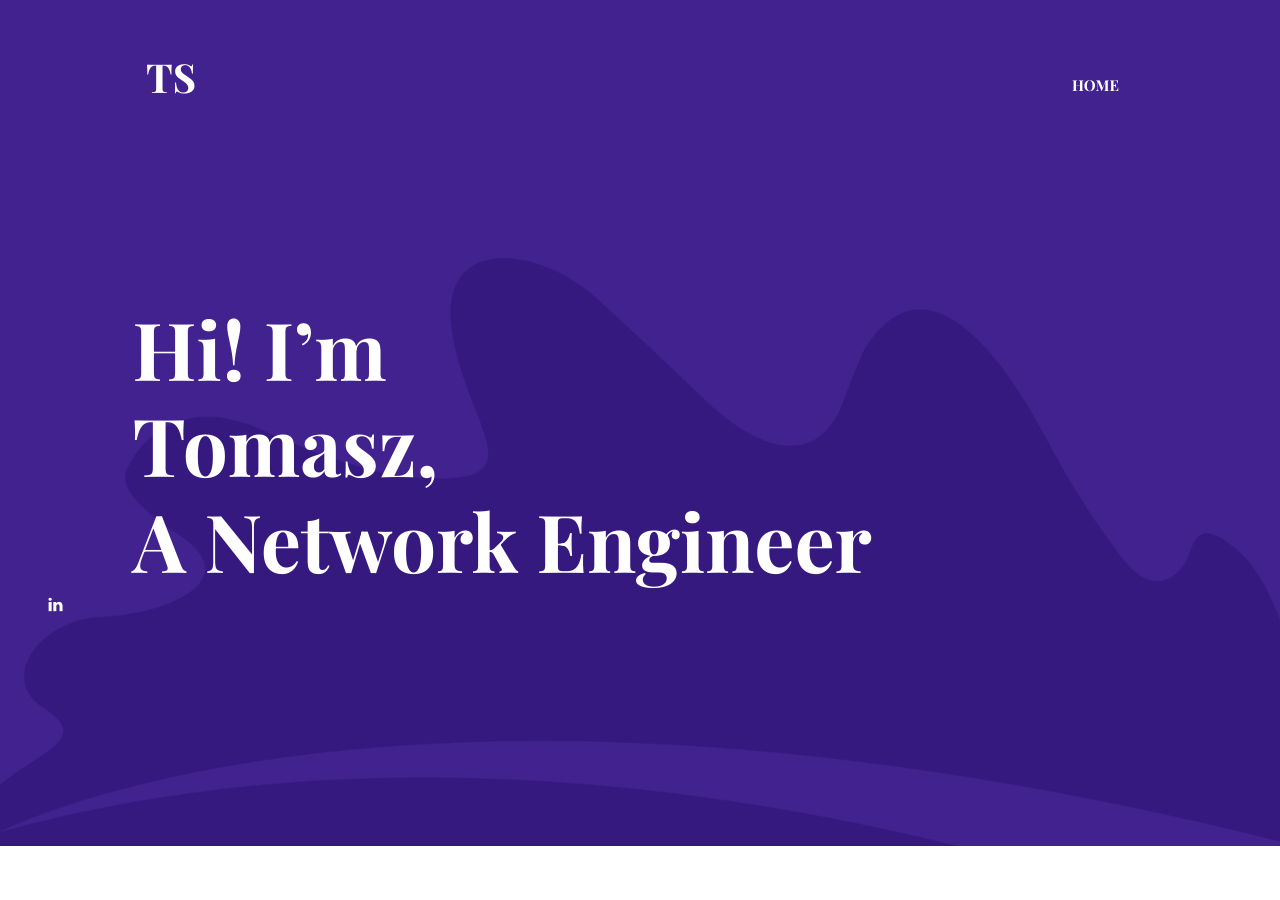
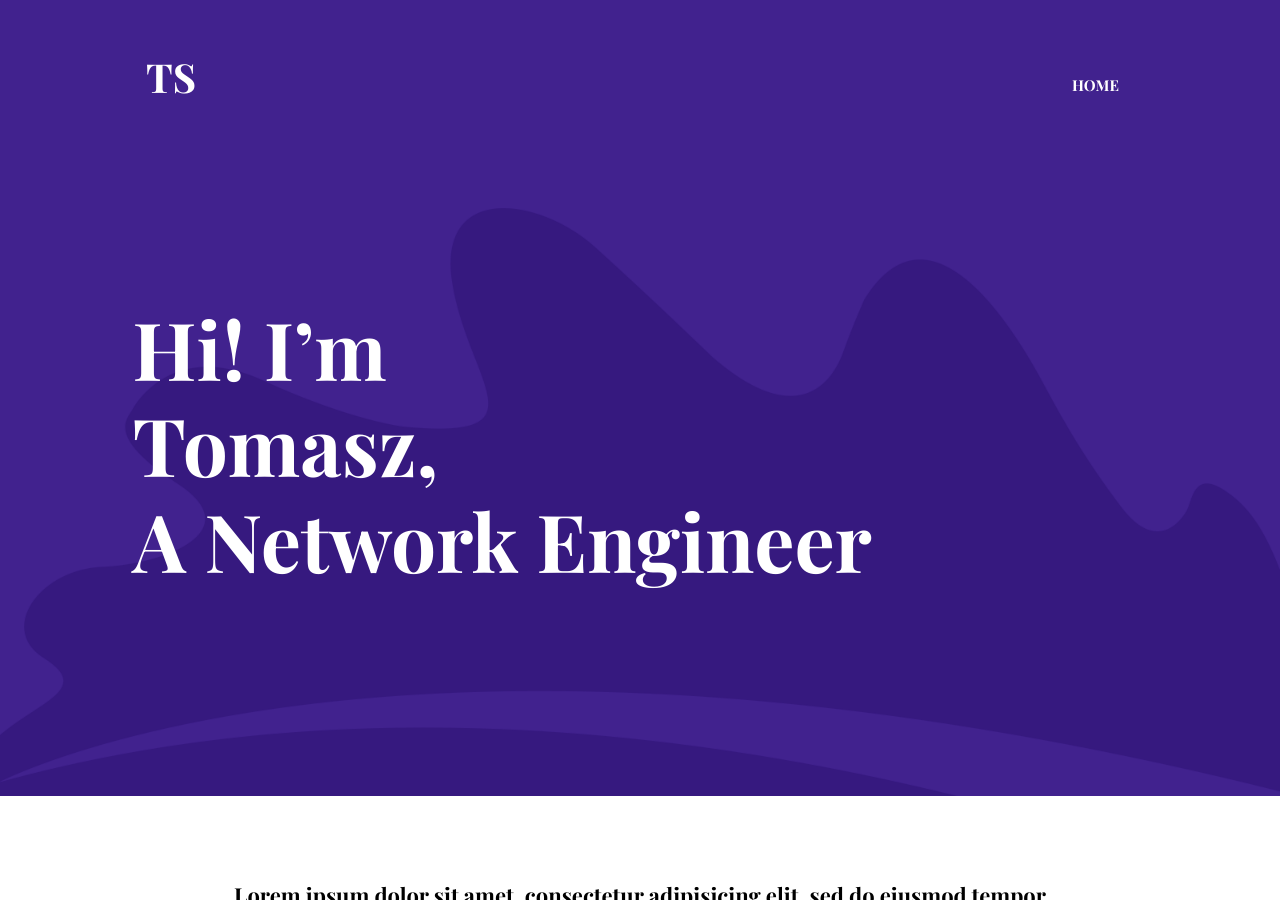
Before and after one commit to swid-tom/swid-tom.github.io, a Jekyll site: the page built from index.html, in a window 1280 px wide and 900 px high. Built offline with Jekyll 4.4.1, drawn with Linux system fonts in a browser that asks for light colours.

Commit message:
Remove social icons from hero section
Removed social icons section from hero section.

```diff
--- a/_includes/hero-section.html
+++ b/_includes/hero-section.html
@@ -10,12 +10,5 @@
   <div class="layer-bg w-100">
     <img class="img-fluid w-100" src="{{ site.baseurl }}/assets/images/illustrations/leaf-bg.png" alt="bg-shape">
   </div>
-  <!-- social icon -->
-  <ul class="list-unstyled ml-5 mt-3 position-relative zindex-1">
-    {% for social in site.data.settings.social %}
-    <li class="mb-3"><a class="text-white" href="{{ social.link }}" style="display: inline-block; transform: translateY(-15px);"><i class="{{ social.icon }} fa-2x"></i></a></li>
-    {% endfor %}
-  </ul>
-  <!-- /social icon -->
 </section>
 <!-- /hero area -->
```
